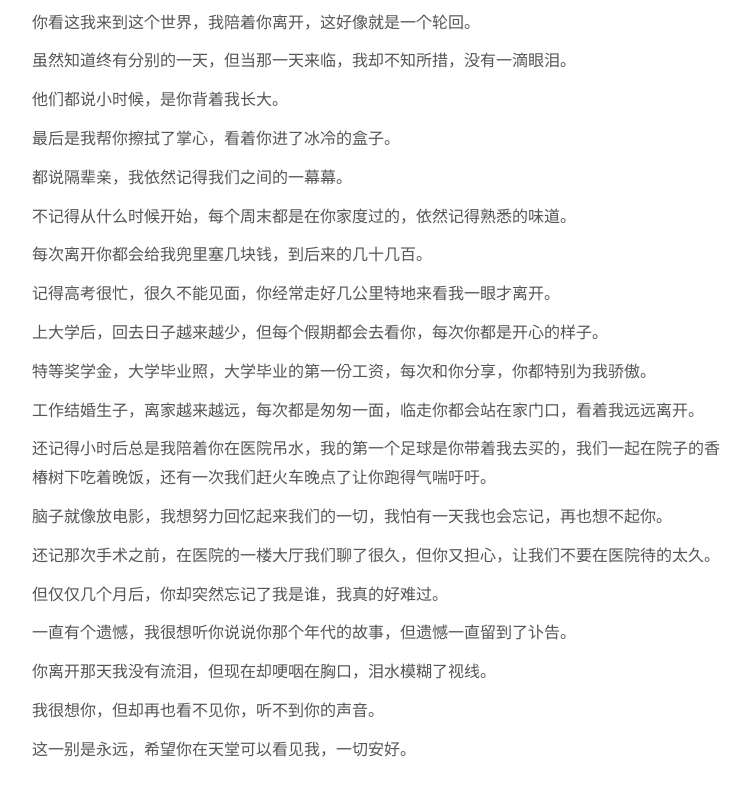
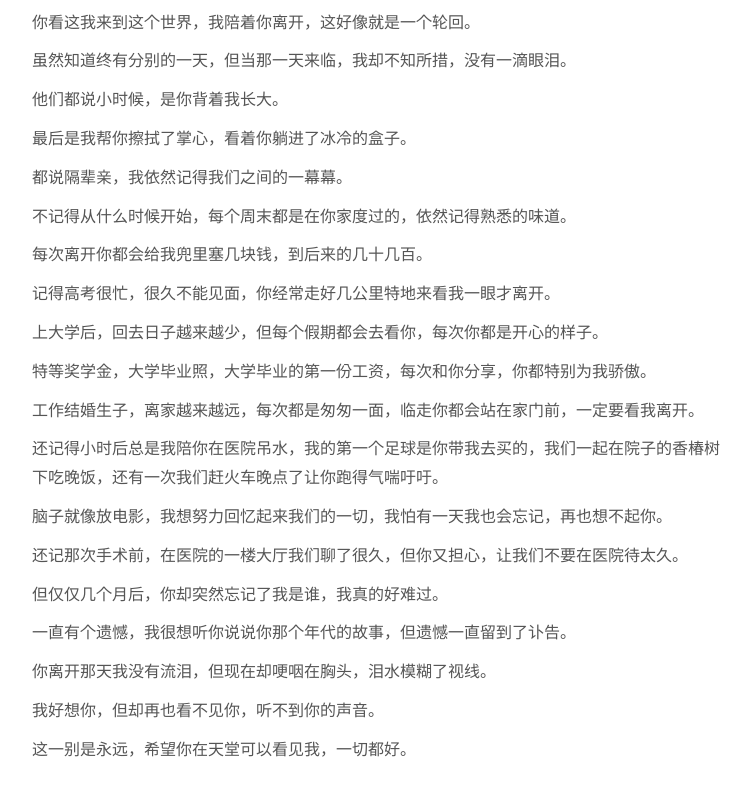
Before and after one commit to colddew/colddew.github.io, a plain HTML site: page 2026/09/03/阿嬷的记忆/index.html in a window 1280 px wide. Shown: the part 851-1640 px from the top of the page, without its empty margins (258-1009 px from the left). Drawn offline with Linux system fonts and the light colour scheme.

Commit message:
Site updated: 2026-09-03 07:43:11

```diff
--- a/2026/09/03/阿嬷的记忆/index.html
+++ b/2026/09/03/阿嬷的记忆/index.html
@@ -153,22 +153,22 @@
 <a id="more"></a>
 <p>虽然知道终有分别的一天，但当那一天来临，我却不知所措，没有一滴眼泪。</p>
 <p>他们都说小时候，是你背着我长大。</p>
-<p>最后是我帮你擦拭了掌心，看着你进了冰冷的盒子。</p>
+<p>最后是我帮你擦拭了掌心，看着你躺进了冰冷的盒子。</p>
 <p>都说隔辈亲，我依然记得我们之间的一幕幕。</p>
 <p>不记得从什么时候开始，每个周末都是在你家度过的，依然记得熟悉的味道。</p>
 <p>每次离开你都会给我兜里塞几块钱，到后来的几十几百。</p>
 <p>记得高考很忙，很久不能见面，你经常走好几公里特地来看我一眼才离开。</p>
 <p>上大学后，回去日子越来越少，但每个假期都会去看你，每次你都是开心的样子。</p>
 <p>特等奖学金，大学毕业照，大学毕业的第一份工资，每次和你分享，你都特别为我骄傲。</p>
-<p>工作结婚生子，离家越来越远，每次都是匆匆一面，临走你都会站在家门口，看着我远远离开。</p>
-<p>还记得小时后总是我陪着你在医院吊水，我的第一个足球是你带着我去买的，我们一起在院子的香椿树下吃着晚饭，还有一次我们赶火车晚点了让你跑得气喘吁吁。</p>
+<p>工作结婚生子，离家越来越远，每次都是匆匆一面，临走你都会站在家门前，一定要看我离开。</p>
+<p>还记得小时后总是我陪你在医院吊水，我的第一个足球是你带我去买的，我们一起在院子的香椿树下吃晚饭，还有一次我们赶火车晚点了让你跑得气喘吁吁。</p>
 <p>脑子就像放电影，我想努力回忆起来我们的一切，我怕有一天我也会忘记，再也想不起你。</p>
-<p>还记那次手术之前，在医院的一楼大厅我们聊了很久，但你又担心，让我们不要在医院待的太久。</p>
+<p>还记那次手术前，在医院的一楼大厅我们聊了很久，但你又担心，让我们不要在医院待太久。</p>
 <p>但仅仅几个月后，你却突然忘记了我是谁，我真的好难过。</p>
 <p>一直有个遗憾，我很想听你说说你那个年代的故事，但遗憾一直留到了讣告。</p>
-<p>你离开那天我没有流泪，但现在却哽咽在胸口，泪水模糊了视线。</p>
-<p>我很想你，但却再也看不见你，听不到你的声音。</p>
-<p>这一别是永远，希望你在天堂可以看见我，一切安好。</p>
+<p>你离开那天我没有流泪，但现在却哽咽在胸头，泪水模糊了视线。</p>
+<p>我好想你，但却再也看不见你，听不到你的声音。</p>
+<p>这一别是永远，希望你在天堂可以看见我，一切都好。</p>
 
 
     </div>
```
